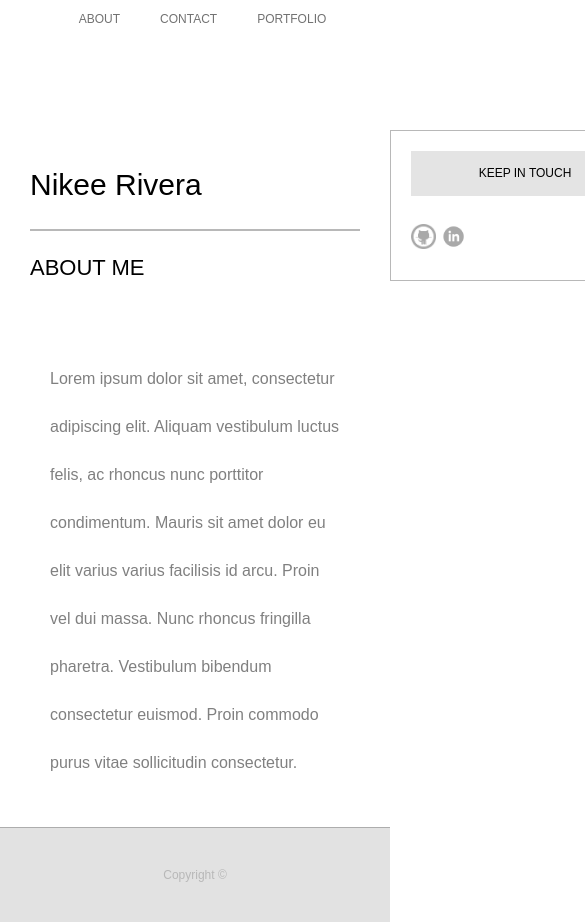
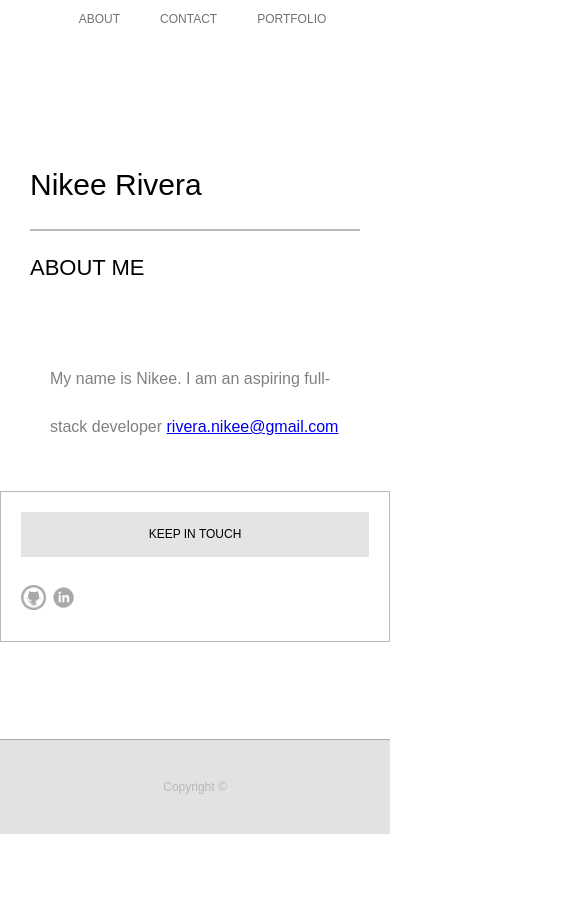
Before and after one commit to Nikee-R/Basic-Portfolio, a plain HTML site: page index.html in a window 390 px wide. Shown: the top 922 px of the page, 585 px wide, since content can reach past the window. After the commit the page ends 844 px from the top, so only its background shows below. Drawn offline with Linux system fonts and the light colour scheme.

Commit message:
Changed sidebar location, added links

```diff
--- a/assets/css/style.css
+++ b/assets/css/style.css
@@ -269,10 +269,9 @@ footer {
 
 /* Side bar */
 .sidebar {
-    position: absolute;
-    display: inline;
+    display: inline-block;
     width: 100%;
-    max-width: 270px;
+    max-width: 900px;
     padding: 20px;
     margin-bottom: 15px;
     border: 1px solid rgb(184, 184, 184);
@@ -289,6 +288,13 @@ footer {
 
 }
 
+.sidebar p {
+    font-size: 12px;
+    font-family: 'Alegreya Sans SC', sans-serif;
+    margin: 0 auto;
+    text-align: center;
+}
+
 .social {
     width: 25px;
     height: 25px;
@@ -300,3 +306,10 @@ footer {
 .social:last-child {
     margin-right: 0;
 }
+
+/* Mobil Responsive */
+@media only screen and (max-width: 620px) {
+    .main-section, .sidebar, .footer {
+        width: 100%;
+    }
+}
--- a/index.html
+++ b/index.html
@@ -3,6 +3,7 @@
 <html lang="en-us">
 
     <head>
+        <meta name="viewport" content="width=device-width, initial-scale=1.0">
         <meta charset="UTF-8">
         <!-- Stylesheets -->
         <link rel="stylesheet" type="text/css" href="assets/css/reset.css">
@@ -31,19 +32,21 @@
                     <!-- About Me -->
                     <h1>Nikee Rivera</h1>
                     <h2>ABOUT ME</h2>
-                    <p>Lorem ipsum dolor sit amet, consectetur adipiscing elit. Aliquam vestibulum luctus felis, ac rhoncus nunc porttitor condimentum.
-                        Mauris sit amet dolor eu elit varius varius facilisis id arcu. Proin vel dui massa. Nunc rhoncus fringilla pharetra. Vestibulum bibendum consectetur euismod.
-                        Proin commodo purus vitae sollicitudin consectetur.</p>
+                    <p>My name is Nikee. I am an aspiring full-stack developer
+
+                        <a href='mailto:rivera.nikee@gmail.com?' target='_top'>rivera.nikee@gmail.com</a>
+                    </p>
 
                 </section>
 
                 <!-- Sidebar -->
                 <section class="sidebar">
                     <div id="connect">
-                        <h2>KEEP IN TOUCH</h2>
-
+                        <h2>KEEP IN TOUCH
+                        </h2>
                         <a href='https://github.com/Nikee-R' target='blank'><img src='assets/images/Github-icon.png' class='social'></a>
                         <a href='https://www.linkedin.com/in/nikee-rivera-b9225aa2/' target='blank'><img src='assets/images/LinkedIn-icon.jpg' class='social'></a>
+
                     </div>
                 </section>
 
```
Also changed, not shown: contact.html (+2 -1 lines), portfolio.html (+1 -0 lines).
